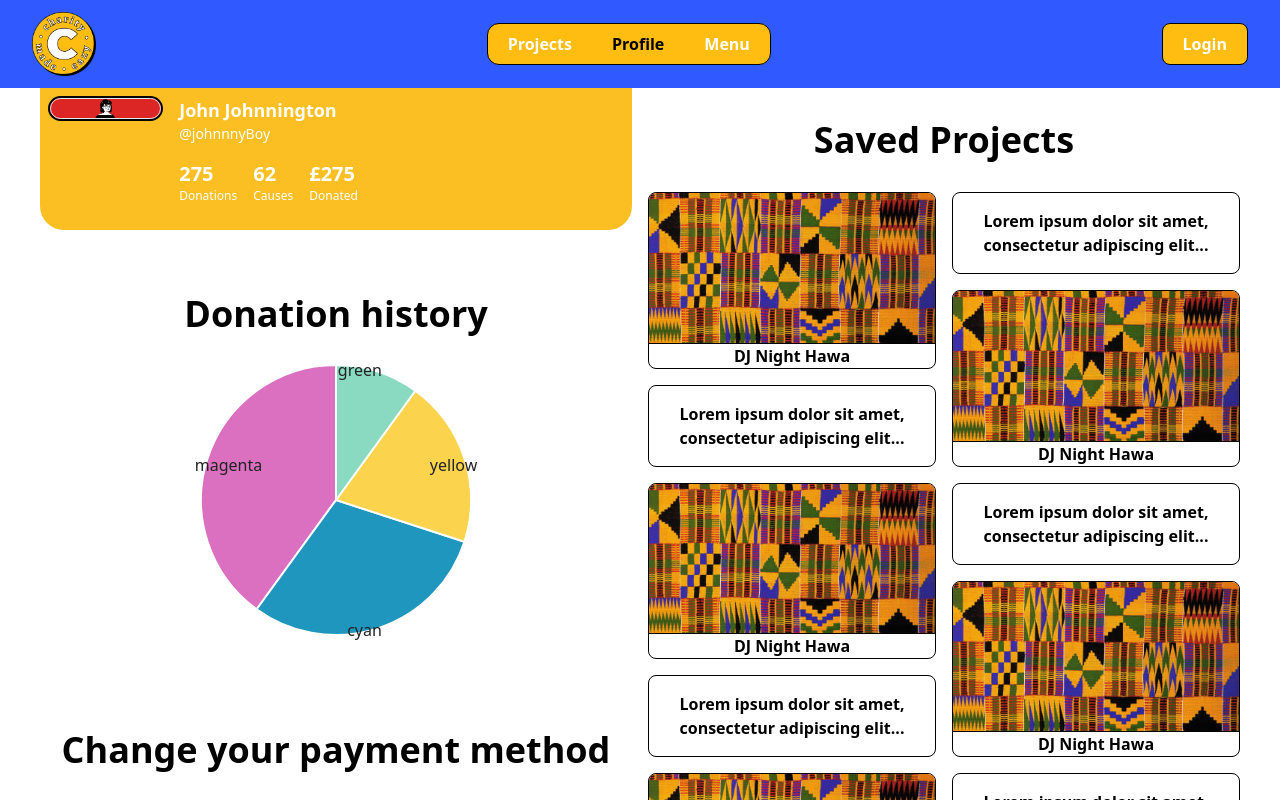
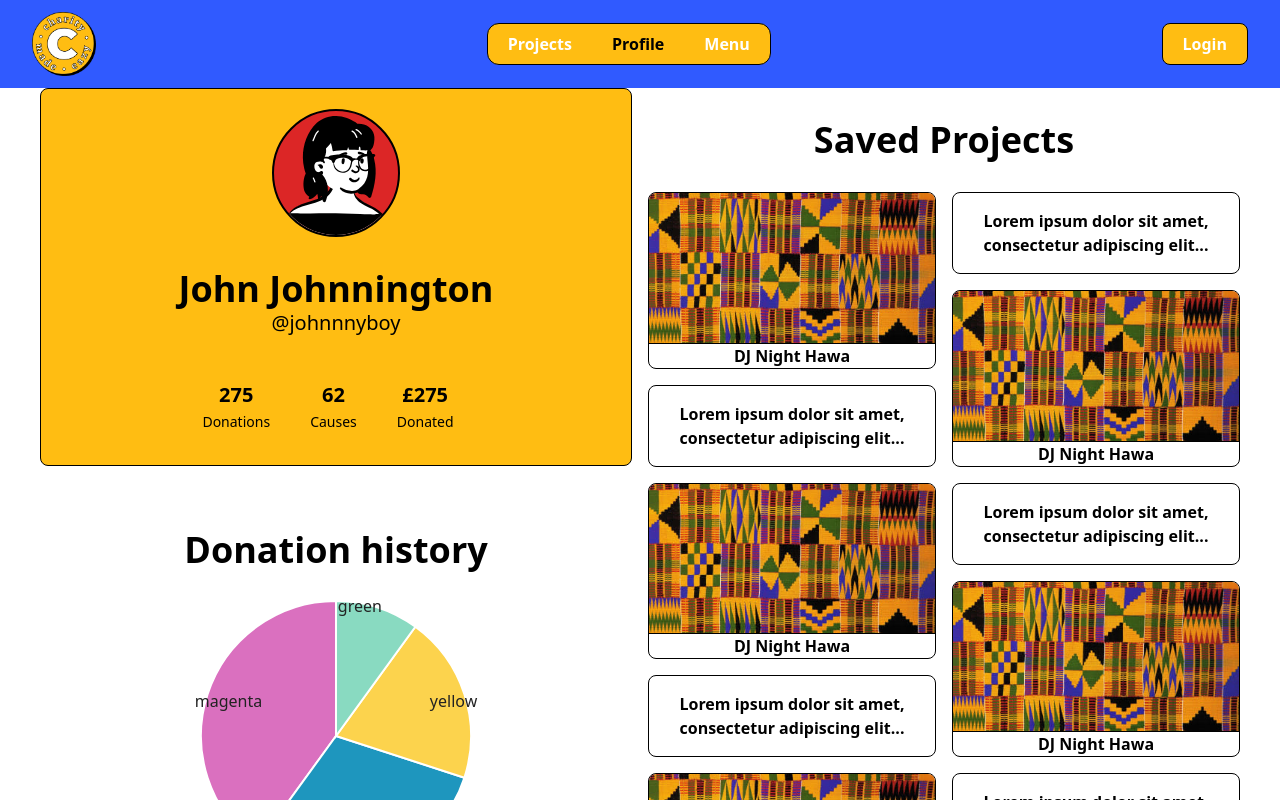
Before and after one commit to jrnesc/chariteazy, a React (Create React App) app in the folder frontend/: page /profile in a window 1280 px wide. Shown: the top 800 px of the page. Built offline with nearby package versions, Linux system fonts and the light colour scheme.

Commit message:
update UserCard styling

```diff
--- a/frontend/src/components/UserCard.jsx
+++ b/frontend/src/components/UserCard.jsx
@@ -1,32 +1,38 @@
 const UserCard = () => {
   return (
-    <div className="rounded-b-3xl bg-yellow-400 flex space-x-4 py-2 px-2 relative ">
-      <div className="rounded-full w-1/5 h-1/5 border-2 border-black bg-red-600 flex-none ">
-        <img
-          src="images/ProfilePic.svg"
-          alt="Profile"
-          className="rounded-full h-full w-full border  "
-        />
+    <div className="rounded-lg bg-yello border border-black p-1">
+      <div class="flex flex-col items-center">
+        <div className="rounded-full h-32 w-32 border-2 border-black bg-red-600 my-4">
+          <img
+            src="images/profilepic.svg"
+            alt="Profile"
+            className="rounded-full h-full w-full"
+          />
+        </div>
+        <div className="text-center my-4">
+          <h1 className="font-bold text-4xl">John Johnnington</h1>
+          <p className="text-xl">@johnnnyboy</p>
+        </div>
       </div>
-      <div>
-        <div>
-          <h1 className="text-white font-bold text-lg">John Johnnington</h1>
-          <p className="text-white text-sm">@johnnnyBoy</p>
+      <div class="flex justify-center my-4">
+        <div class="mr-4 p-3 text-center">
+          <span class="text-xl font-bold block">
+            275
+          </span>
+          <span class="text-sm">Donations</span>
         </div>
-        <ul className="space-x-4 py-4 ">
-          <li className="inline-block">
-            <p className="text-white font-bold text-xl">275</p>
-            <p className="text-white text-xs">Donations</p>
-          </li>
-          <li className="inline-block">
-            <p className="text-white font-bold text-xl">62</p>
-            <p className="text-white text-xs">Causes</p>
-          </li>
-          <li className="inline-block">
-            <p className="text-white font-bold text-xl">£275</p>
-            <p className="text-white text-xs">Donated</p>
-          </li>
-        </ul>
+        <div class="mr-4 p-3 text-center">
+          <span class="text-xl font-bold block">
+            62
+          </span>
+          <span class="text-sm">Causes</span>
+        </div>
+        <div class="mr-4 p-3 text-center">
+          <span class="text-xl font-bold block">
+            £275
+          </span>
+          <span class="text-sm">Donated</span>
+        </div>
       </div>
     </div>
   );
```
